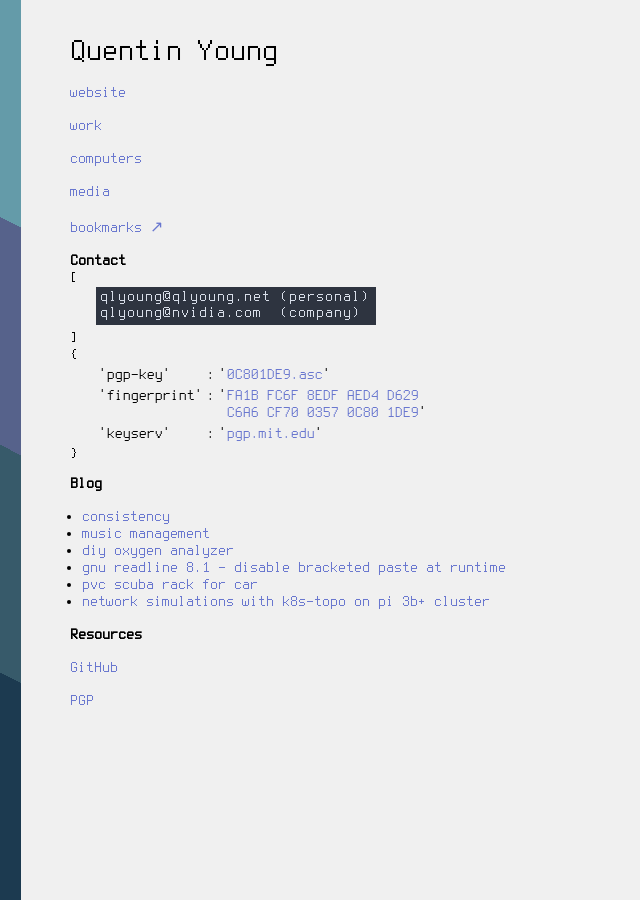
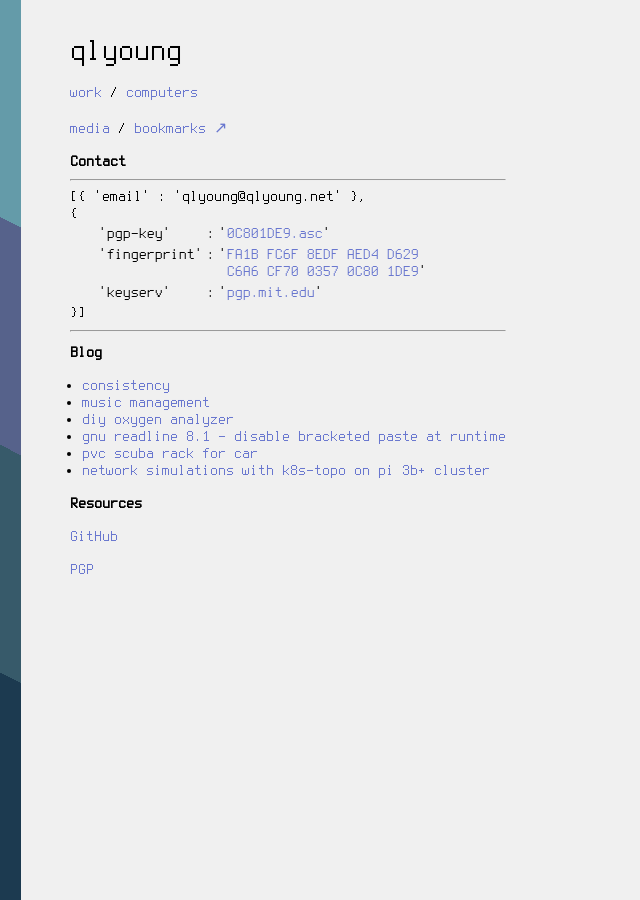
Before and after one commit to qlyoung/qlyoung.github.io, a Jekyll site: the page built from index.html, in a window 1280 px wide. Shown: the whole page, without its empty margins (0-640 px from the left). Built offline with Jekyll 4.4.1, drawn with Linux system fonts in a browser that asks for light colours.

Commit message:
liven up homepage
- make navlinks look cooler
- ditch the work email and screenshot, all the bots have it anyway

Signed-off-by: Quentin Young <qlyoung@qlyoung.net>

```diff
--- a/index.html
+++ b/index.html
@@ -1,42 +1,25 @@
 ---
 layout: page
-title: Quentin Young
+title: qlyoung
 ---
 <div id="maingrid">
 <div id="content">
 
 <p>
-<a href="/">website</a>
-</p>
-
-<p>
-<a href="work.html">work</a>
-</p>
-
-<p>
+<a href="work.html">work</a> /
 <a href="computers.html">computers</a>
 </p>
 
 <p>
-<a href="https://media.qlyoung.net/">media</a>
-</p>
-
-<p>
+<a href="https://media.qlyoung.net/">media</a> /
 <a href="https://pinboard.in/u:qlyoung">bookmarks ↗</a>
 </p>
 
 <h2>Contact</h2>
-
+<hr>
 <code>
-[
-</code>
-
-<div class="leftind">
-<img src="images/email.png">
-</div>
-
-<code>
-]
+[{ 'email' : 'qlyoung@qlyoung.net'
+},
 </code>
 
 <br>
@@ -66,9 +49,10 @@
 </code>
 
 <code>
-}
+}]
 </code>
 
+<hr>
 
 <div id="sidebar">
   <div id="bloggo">
```
